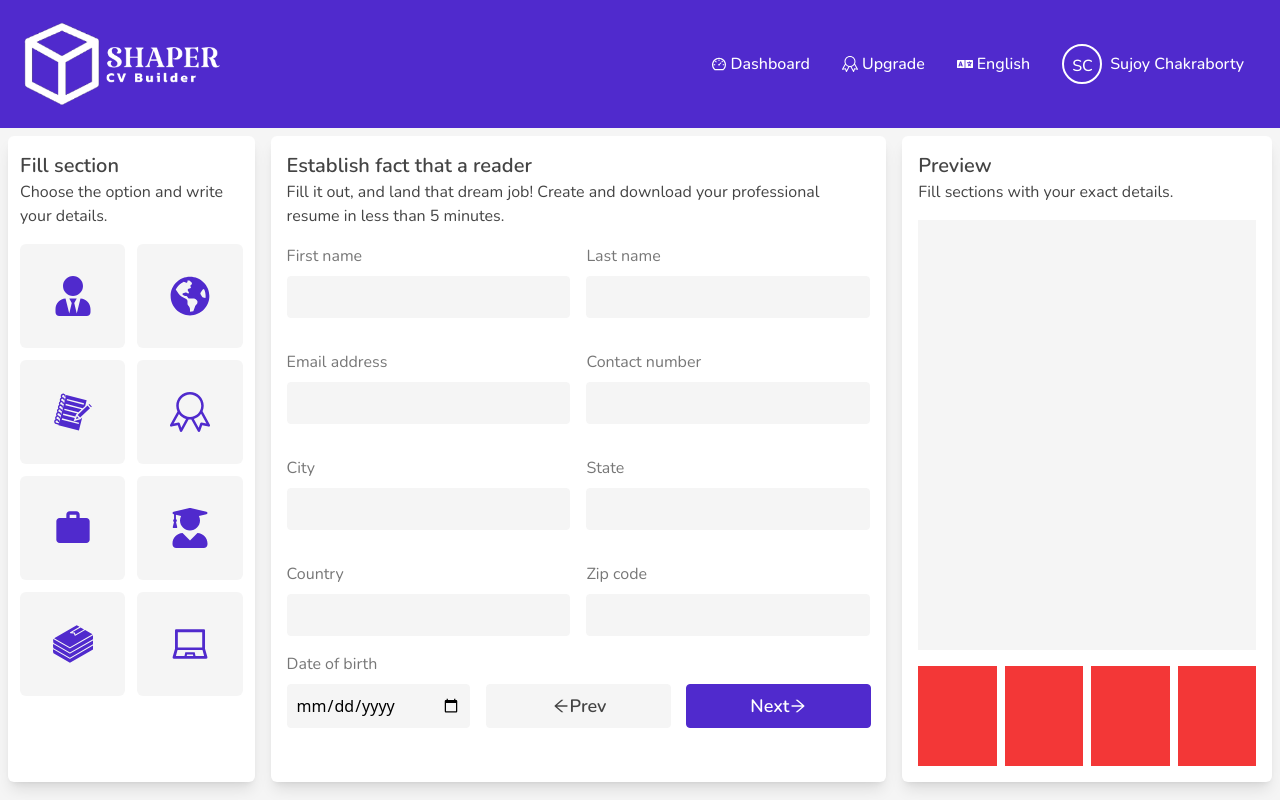
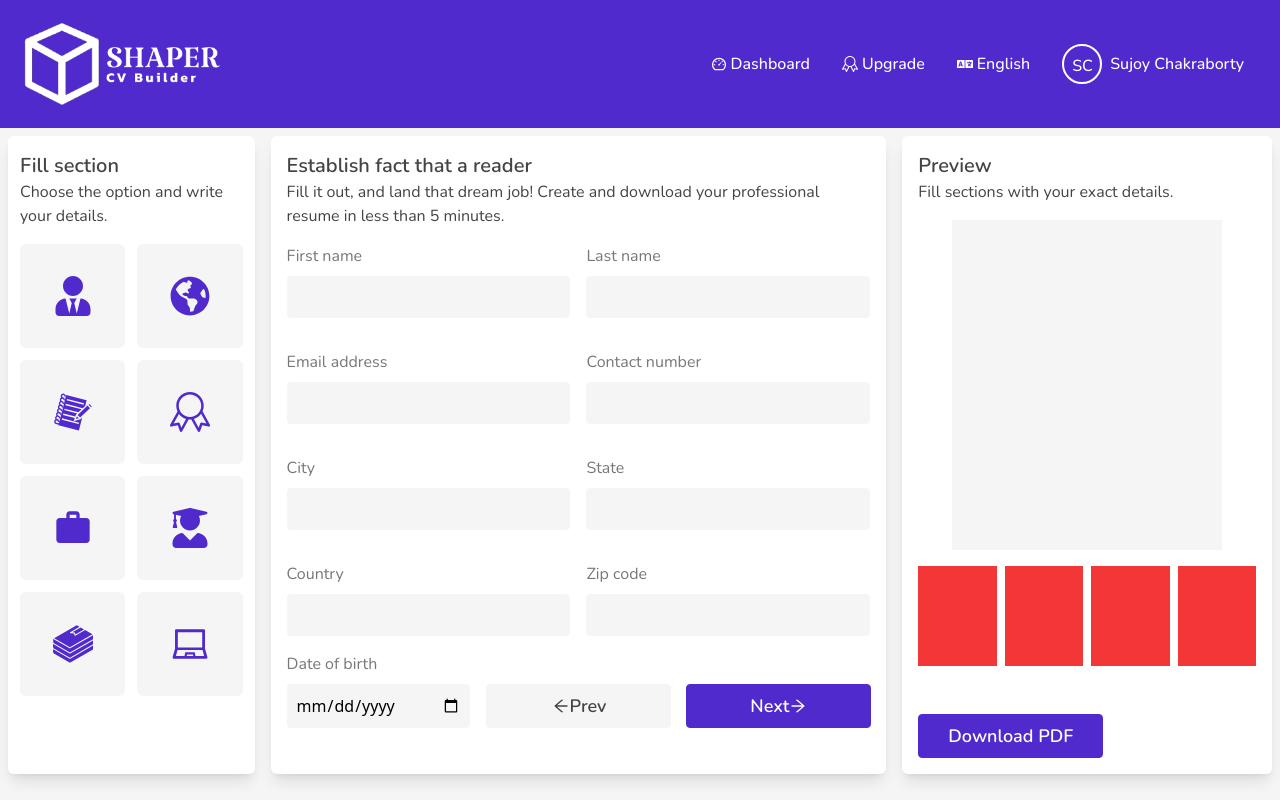
Before and after one commit to Sujoy-cb/resume-web, a React (Vite) app: page / in a window 1280 px wide. Built offline with nearby package versions, Linux system fonts and the light colour scheme; some icons are missing.

Commit message:
preview 92%

```diff
--- a/src/components/Preview/Preview.jsx
+++ b/src/components/Preview/Preview.jsx
@@ -8,13 +8,20 @@ const Preview = () => {
         <p className="font-Nunito text-base text-textColor">
           Fill sections with your exact details.
         </p>
-        <div className="preview_part bg-[#f5f5f5] h-[430px] mt-4"></div>
+        <div className="preview flex justify-center">
+          <div className="preview_part bg-[#f5f5f5] w-[270px] h-[330px] mt-4"></div>
+        </div>
         <div className="grid grid-cols-4 gap-2 mt-4">
           <div className="p1 bg-[#f33737] h-[100px]"></div>
           <div className="p1 bg-[#f33737] h-[100px]"></div>
           <div className="p1 bg-[#f33737] h-[100px]"></div>
           <div className="p1 bg-[#f33737] h-[100px]"></div>
         </div>
+        <button
+              className="flex justify-center items-center bg-bcolor w-[185px] h-[44px] mt-[48px] border border-solid border-[#502acd] rounded font-Nunito text-lg text-[#fff] font-semibold"
+              type="button">
+              Download PDF
+            </button>
       </div>
     </>
   );
```
